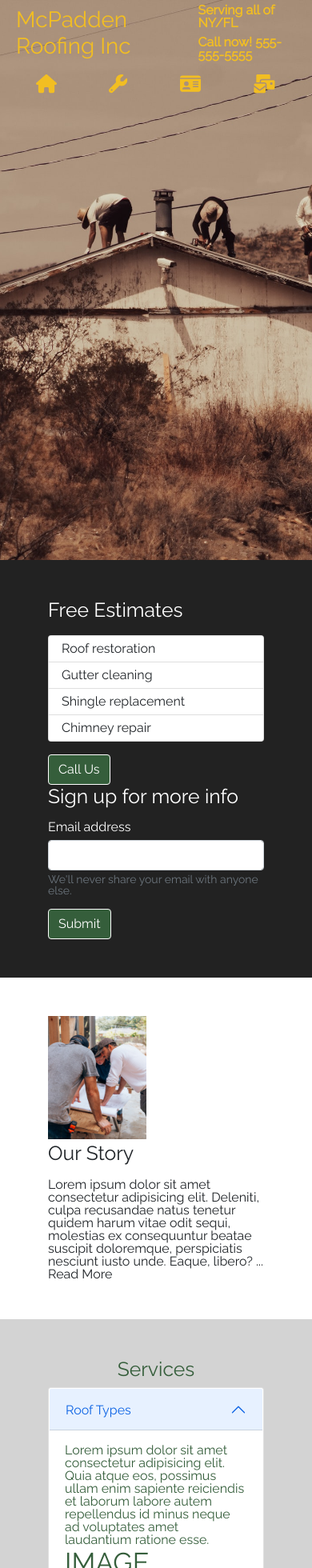
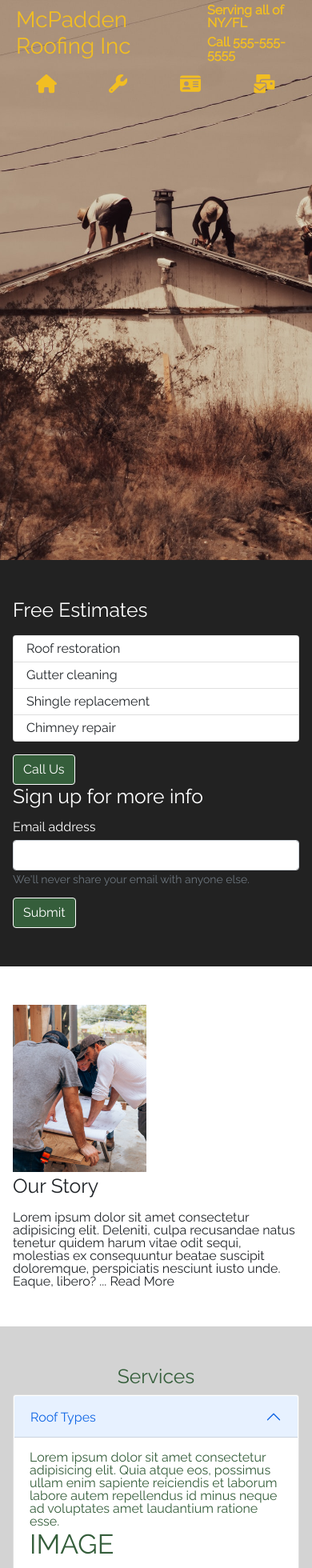
Before and after one commit to tmcfadden7/mcpadden-roofing-react-app, a React (Create React App) app: page / in a window 390 px wide. Shown: the top 1960 px of the page at 80% size. Built offline with nearby package versions, Linux system fonts and the light colour scheme.

Commit message:
add padding to section containers for mobile

```diff
--- a/src/components/AboutUsSection.js
+++ b/src/components/AboutUsSection.js
@@ -3,7 +3,7 @@ import workerImg from '../images/construction-workers.jpg';
 function AboutUsSection() {
 	return (
 		<>
-			<section className='about-section-container p-5'>
+			<section className='about-section-container px-1 py-5 p-sm-5'>
 				<div className='container'>
 					<div className='row'>
 						<div className='col-6 col-md-4'>
--- a/src/components/CallToAction.js
+++ b/src/components/CallToAction.js
@@ -3,7 +3,7 @@ import React from 'react';
 export const CallToAction = () => {
 	return (
 		<>
-			<section className='contact-container p-5'>
+			<section className='contact-container px-1 py-5 p-sm-5'>
 				<div className='container'>
 					<div className='row'>
 						<div className='col-12 col-md-6'>
--- a/src/components/Footer.js
+++ b/src/components/Footer.js
@@ -9,7 +9,7 @@ import {
 const Footer = () => {
 	return (
 		<>
-			<footer className='footer-container p-3'>
+			<footer className='footer-container  px-1 py-5 p-sm-3'>
 				<div className='container'>
 					<nav className='p-2'>
 						<ul className='d-flex justify-content-around align-items-center'>
--- a/src/components/Header.js
+++ b/src/components/Header.js
@@ -19,7 +19,7 @@ function Header() {
 									<strong>Serving all of NY/FL</strong>
 								</p>
 								<p className='my-2'>
-									<strong>Call now! 555-555-5555</strong>
+									<strong>Call 555-555-5555</strong>
 								</p>
 							</div>
 						</div>
--- a/src/components/Services.js
+++ b/src/components/Services.js
@@ -1,7 +1,7 @@
 const Services = () => {
 	return (
 		<>
-			<section className='services-container p-5'>
+			<section className='services-container px-1 py-5 p-sm-5'>
 				<div className='container'>
 					<h2 className='h2 text-center d-block d-md-none'>Services</h2>
 					<div className='row align-items-center'>
```
